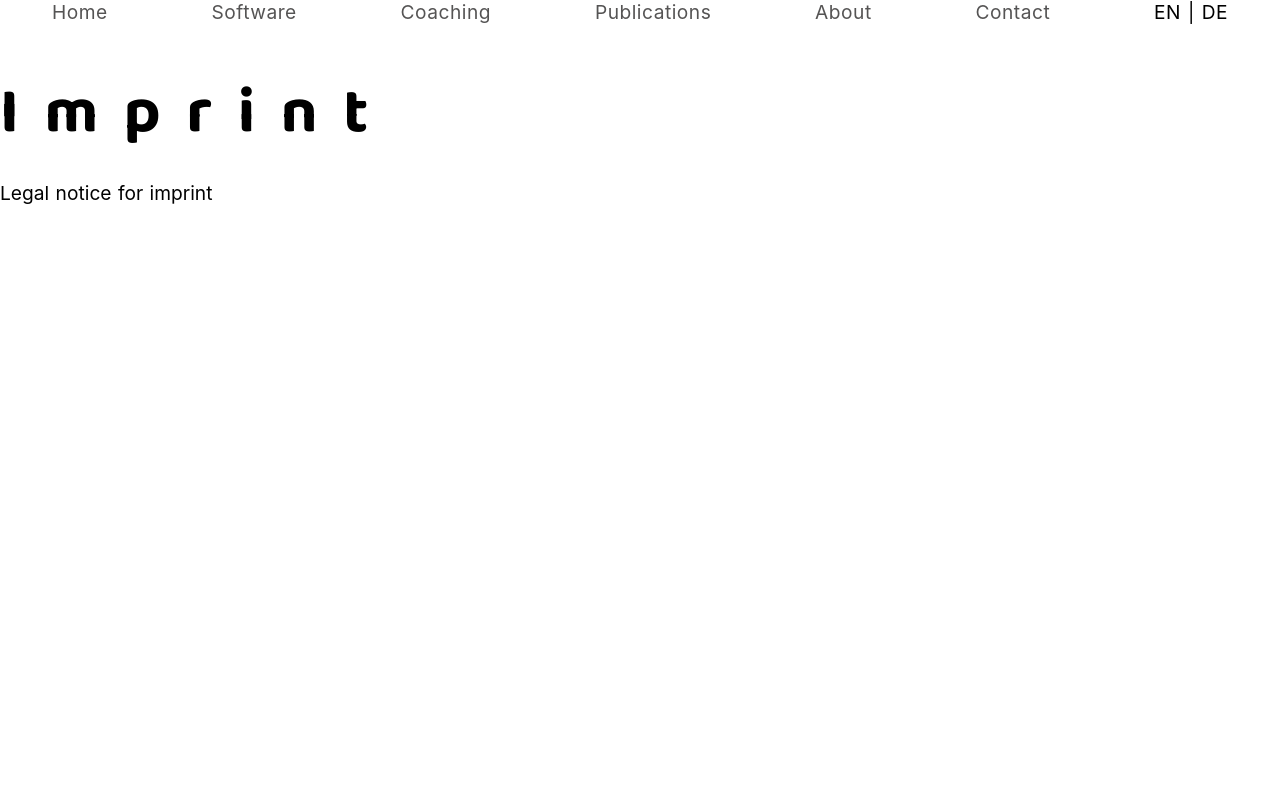
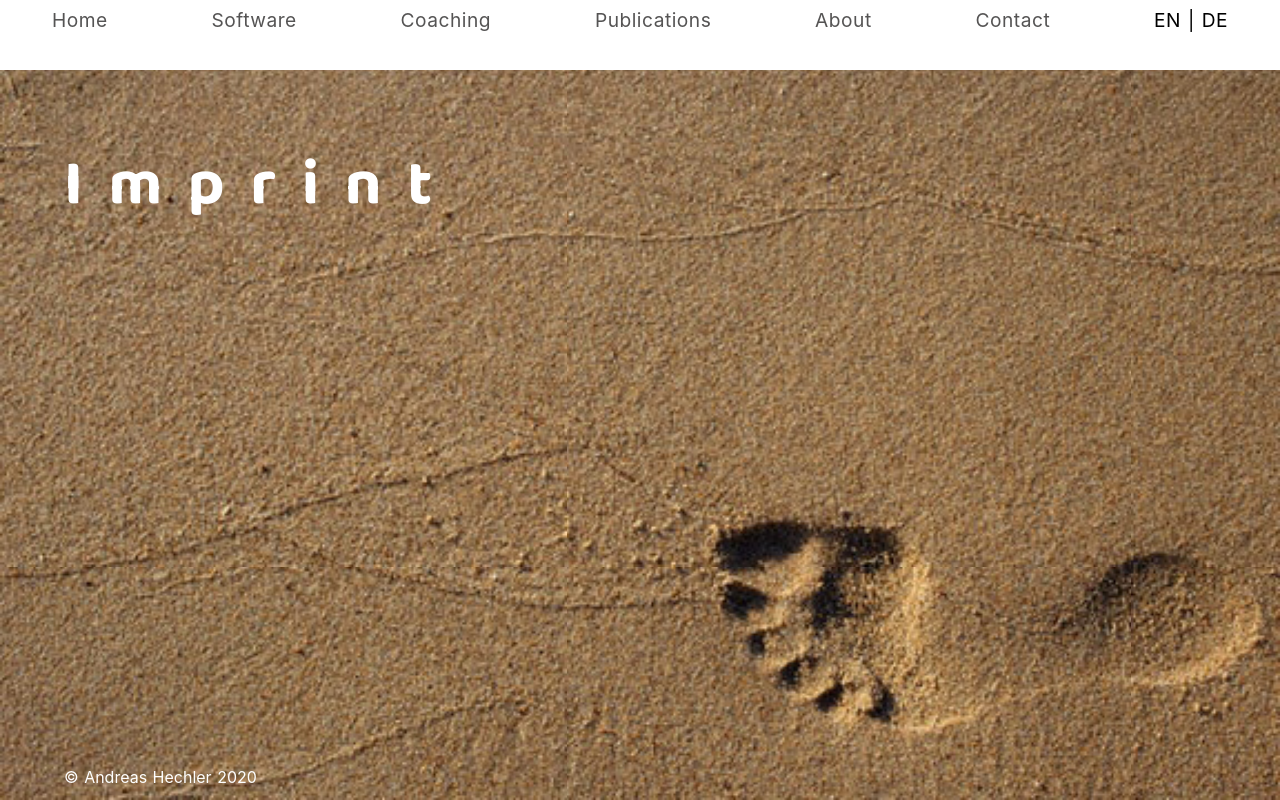
Before and after one commit to andy-9/portfolio, a Nuxt app: page /contact/imprint in a window 1280 px wide. Built offline with nearby package versions, Linux system fonts and the light colour scheme.

Commit message:
styling of imprint-site

```diff
--- a/components/TheNavbar.vue
+++ b/components/TheNavbar.vue
@@ -53,7 +53,7 @@ nav {
     display: flex;
     justify-content: space-around;
     align-items: center;
-    margin-bottom: 2em;
+    margin: 0.4em 0 2em 0;
     letter-spacing: 0.5px;
 }
 </style>
--- a/pages/contact/credits.vue
+++ b/pages/contact/credits.vue
@@ -1,13 +1,15 @@
 <template>
     <div id="credits-container">
         <h1 class="white">Credits</h1>
-        <p></p>
         <div id="credit-paragraphs">
             <p>
                 Checklist icon from Seekicon. Academia icon from Pinclipart. All
                 other icons by Ionicon icons. No changes were made.
             </p>
-            <p>Flower image from Pixabay. Typewriter image from Pexels.</p>
+            <p>
+                Flower image from DarkWorkX. Typewriter image from Leah Kelley.
+                Imprint image from Elviss Railijs.
+            </p>
             <p>
                 Inspirations found on CSS-tricks, codepen.io, and stack
                 overflow.
--- a/pages/contact/imprint.vue
+++ b/pages/contact/imprint.vue
@@ -1,7 +1,12 @@
 <template>
-    <div class="">
-        <h1>Imprint</h1>
-        <p>Legal notice for imprint</p>
+    <div id="imprint-container">
+        <h1 class="white">Imprint</h1>
+        <div id="imprint-paragraphs">
+            <!-- <p>Legal notice for imprint</p> -->
+        </div>
+        <footer class="white">
+            © Andreas Hechler {{ new Date().getFullYear() }}
+        </footer>
     </div>
 </template>
 
@@ -16,4 +21,40 @@ export default {
 }
 </script>
 
-<style scoped></style>
+<style>
+html,
+body,
+#__nuxt,
+#__layout,
+#__layout > div {
+    height: 100%;
+    display: flex;
+    flex-direction: column;
+}
+</style>
+
+<style scoped>
+#imprint-container {
+    flex-grow: 1;
+    display: flex;
+    flex-direction: column;
+    background-image: url(/images/footprint.jpg);
+    background-repeat: no-repeat;
+    background-size: cover;
+    background-attachment: fixed;
+    padding: 5% 5% 1% 5%;
+    display: grid;
+    grid-template-rows: 1fr auto;
+}
+
+#imprint-paragraphs > p {
+    color: white;
+    padding: 1% 0;
+    flex-shrink: 0;
+}
+
+footer {
+    grid-row-start: 3;
+    grid-row-end: 4;
+}
+</style>
--- a/pages/contact/index.vue
+++ b/pages/contact/index.vue
@@ -134,6 +134,10 @@ body > * {
     /* flex-shrink: 0; */
 }
 
+h1 {
+    margin-left: 3%;
+}
+
 .content {
     padding: 3%;
     background-image: url(/images/typewriter.jpg);
```
Also changed, not shown: static/images/footprint.jpg (added), static/images/footprint_2.jpg (added).
